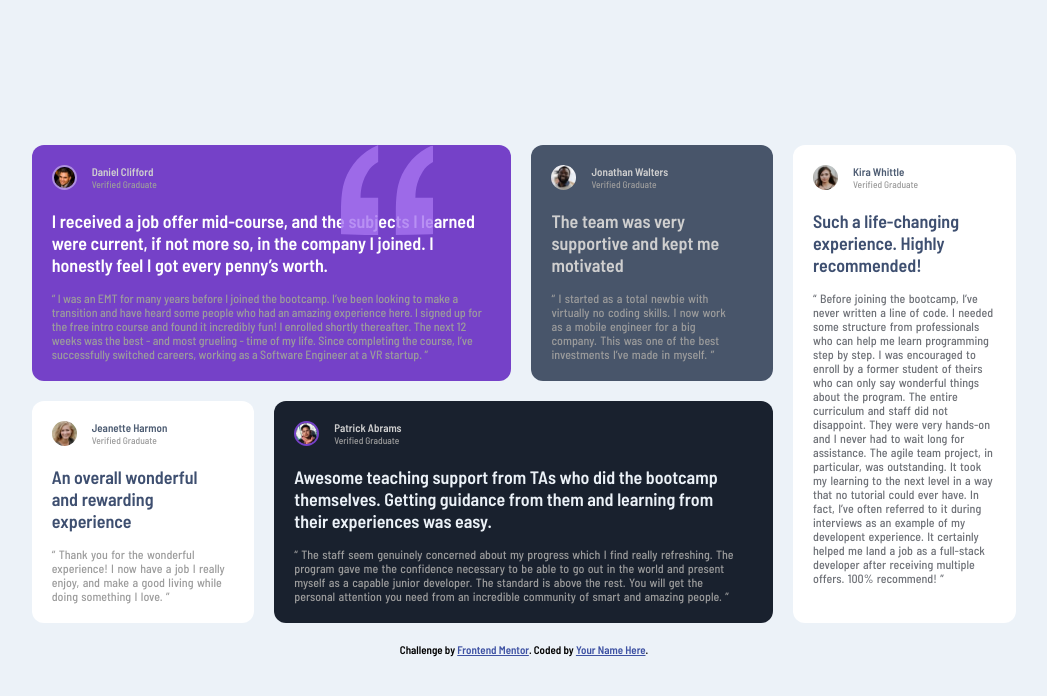
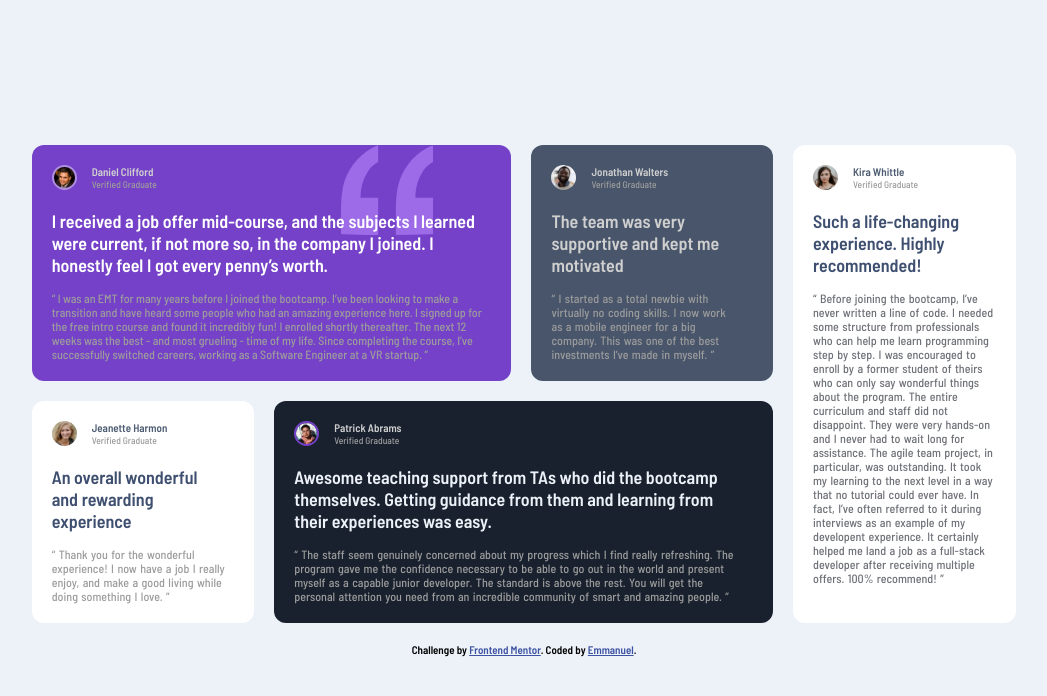
Before and after one commit to Notobd/testimonials-grid, a plain HTML site: page index.html in a window 1280 px wide. Shown: the whole page, without its empty margins (116-1163 px from the left). Drawn offline with Linux system fonts and the light colour scheme.

Commit message:
update:changes to css

```diff
--- a/index.css
+++ b/index.css
@@ -49,6 +49,7 @@ img {
 }
 .quote-container {
   position: absolute;
+  z-index: 10;
   left: 130px;
 }
 .quote-sign {
@@ -87,10 +88,10 @@ img {
   background-color: hsl(263, 55%, 52%);
 }
 .dan-testimony {
+  z-index: 50;
   display: flex;
   flex-direction: column;
   gap: 15px;
-  /* margin: 0 20px 20px 20px; */
 }
 .dan-testimony p {
   width: 48ch;
--- a/index.html
+++ b/index.html
@@ -132,7 +132,7 @@
         Challenge by
         <a href="https://www.frontendmentor.io?ref=challenge" target="_blank"
           >Frontend Mentor</a
-        >. Coded by <a href="#">Your Name Here</a>.
+        >. Coded by <a href="https://github.com/Notobd">Emmanuel</a>.
       </div>
     </footer>
   </body>
```
Also changed, not shown: images/Screenshot.png (added), 2 other files.
